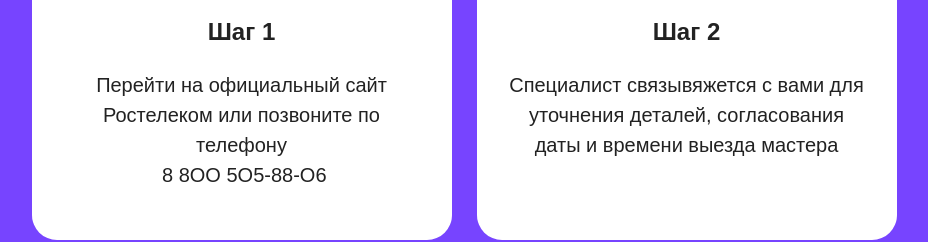
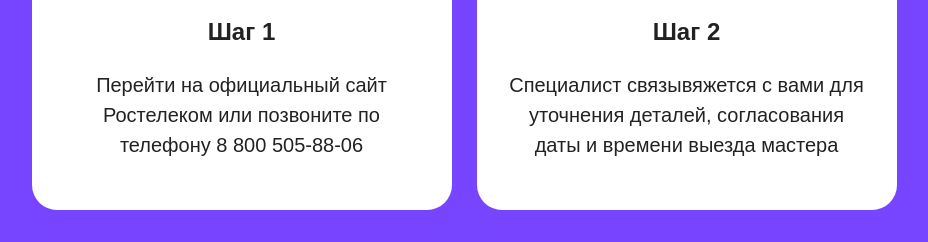
Before and after one commit to anstcww/diplom_rt, a plain HTML site: page result.html in a window 1280 px wide. Shown: the part 3082-3324 px from the top of the page, without its empty margins (176-1104 px from the left). Drawn offline with Linux system fonts and the light colour scheme.

Commit message:
Update result.html

```diff
--- a/result.html
+++ b/result.html
@@ -1704,7 +1704,7 @@
             <div class="step">
                 <img src="img/photo_and_icons/icons/step1.svg" alt="">
                 <h2>Шаг 1</h2>
-                <h3>Перейти на официальный сайт Ростелеком или позвоните по телефону <br> 8 8ОО 5О5-88-О6</h3>
+                <h3>Перейти на официальный сайт Ростелеком или позвоните по телефону 8 800 505-88-06</h3>
             </div>
 
             <div class="step">
```
